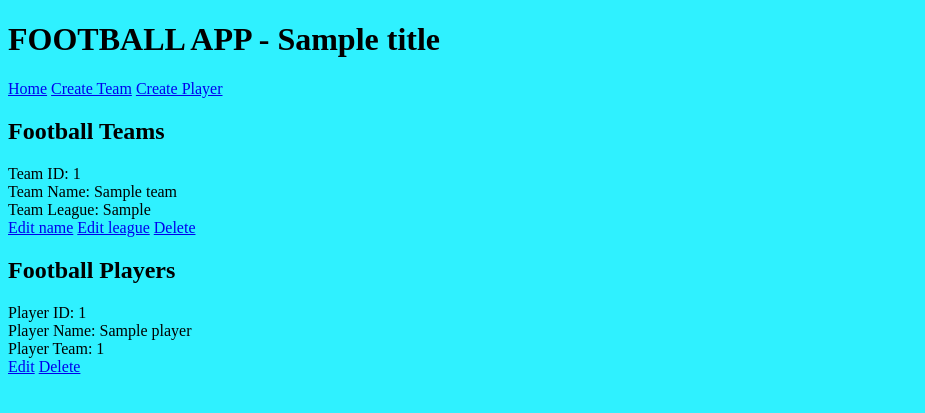
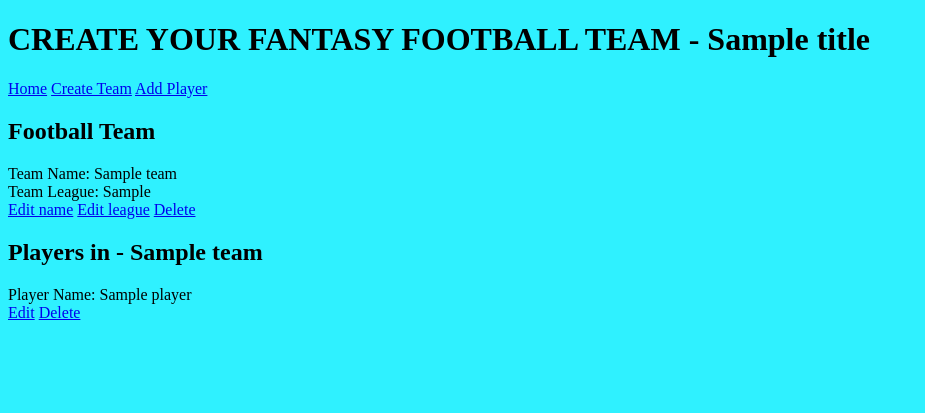
Before and after one commit to ajxbutt/fantasy-football, a Flask app: template frontend/application/templates/index.html in a window 1280 px wide. Shown: the top 413 px of the page, without its empty margins (0-925 px from the left). Run offline with Flask 2, Linux system fonts and the light colour scheme; tables that the repository leaves empty hold one stand-in row (values such as "Sample post"); the template is opened without the code that fills it: values that come from a table or form of the project are taken from there, most other values are stand-ins (such as "Sample title", 1, 10 or a date in 2020); parts of the project's set-up code (start-up, migrations or seed data) failed here and were passed over.

Commit message:
everything working except add player button

```diff
--- a/docker-compose.yaml
+++ b/docker-compose.yaml
@@ -2,7 +2,7 @@ version: "3.8"
 services:
   frontend:
     deploy:
-      replicas: 3
+      replicas: 1
     build: ./frontend
     image: ajxbutt/fantasy-football-frontend:latest
     container_name: fantasy-football-frontend
@@ -11,7 +11,7 @@ services:
       published: 80
   backend:
     deploy:
-      replicas: 3
+      replicas: 1
     build: ./backend
     image: ajxbutt/fantasy-football-backend:latest
     container_name: fantasy-football-backend
--- a/frontend/application/routes.py
+++ b/frontend/application/routes.py
@@ -3,16 +3,14 @@ from application.forms import TeamForm, PlayerForm
 from flask import render_template, request, redirect, url_for, jsonify
 import requests
 
-backend_host = "fantasy-football_backend:5000"
+backend_host = "fantasy-football-backend:5000"
 
 @app.route('/')
 @app.route('/home')
 def home():
     all_teams = requests.get(f"http://{backend_host}/read/allTeams").json()
-    all_players = requests.get(f"http://{backend_host}/read/allPlayers").json()
     app.logger.info(f"Teams: {all_teams}")
-    app.logger.info(f"Teams: {all_players}")
-    return render_template('index.html', title="Home", all_teams=all_teams["teams"], all_players=all_players["players"])
+    return render_template('index.html', title="Home", all_teams=all_teams["teams"])
 
 @app.route('/create/team', methods=['GET','POST'])
 def create_team():
--- a/frontend/application/templates/index.html
+++ b/frontend/application/templates/index.html
@@ -1,27 +1,24 @@
 {% extends "layout.html" %}
 {% block body %}
 
-    <h2>Football Teams</h2>
+    <h2>Football Team</h2>
     {% for team in all_teams %}
         <p>
-            Team ID: {{ team["id"] }}<br>
             Team Name: {{ team["name"] }}<br>
             Team League: {{ team["league"] }}<br>
             <a href="{{ url_for('update_team_name', id=team.id) }}">Edit name</a>
             <a href="{{ url_for('update_team_league', id=team.id) }}">Edit league</a>
             <a href="{{ url_for('delete_team', id=team.id) }}">Delete</a>
         </p>
-    {% endfor %}
 
-    <h2>Football Players</h2>
-    {% for player in all_players %}
+    <h2>Players in - {{ team["name"] }}</h2>
+    {% for player in team["players"] %}
         <p>
-            Player ID: {{ player["id"] }}<br>
             Player Name: {{ player["name"] }}<br>
-            Player Team: {{ player["team_id"] }}<br>
             <a href="{{ url_for('update_player_name', id=player.id) }}">Edit</a>
             <a href="{{ url_for('delete_player', id=player.id) }}">Delete</a>
         </p>
     {% endfor %}
 
+    {% endfor %}
 {% endblock body %}
--- a/frontend/application/templates/layout.html
+++ b/frontend/application/templates/layout.html
@@ -4,11 +4,11 @@
         <title>FANTASY FOOTBALL - {{ title }}</title>
     </head>
     <body style="background-color: rgb(47, 241, 255);">
-        <h1>FOOTBALL APP - {{ title }}</h1>
+        <h1>CREATE YOUR FANTASY FOOTBALL TEAM - {{ title }}</h1>
         <p>
             <a href="{{ url_for('home') }}">Home</a>
             <a href="{{ url_for('create_team') }}">Create Team</a>
-            <a href="{{ url_for('create_player') }}">Create Player</a>
+            <a href="{{ url_for('create_player') }}">Add Player</a>
         </p>
         {% block body %}
         {% endblock body %}
```
Also changed, not shown: backend/application/routes.py (+94 -51 lines).
